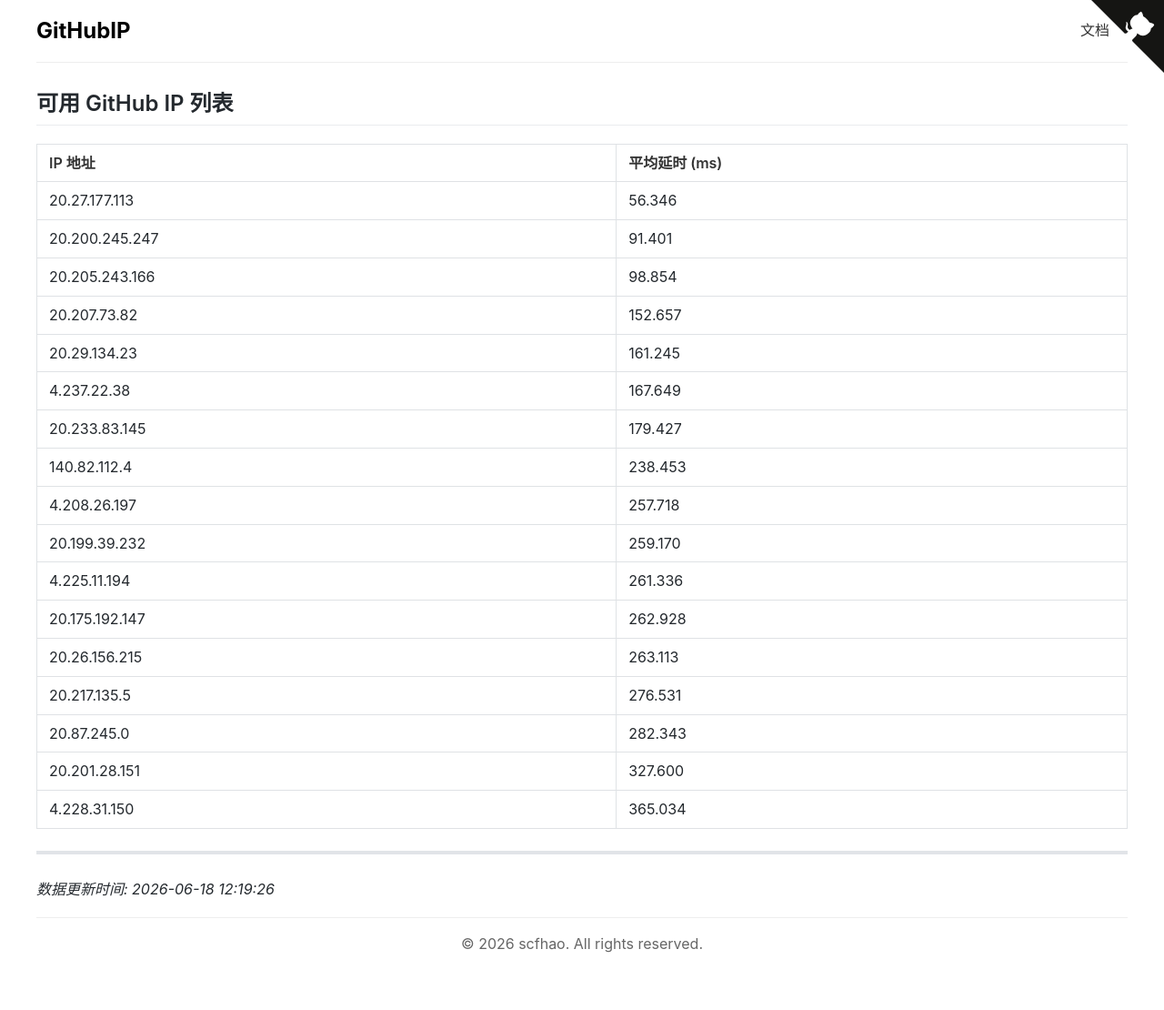
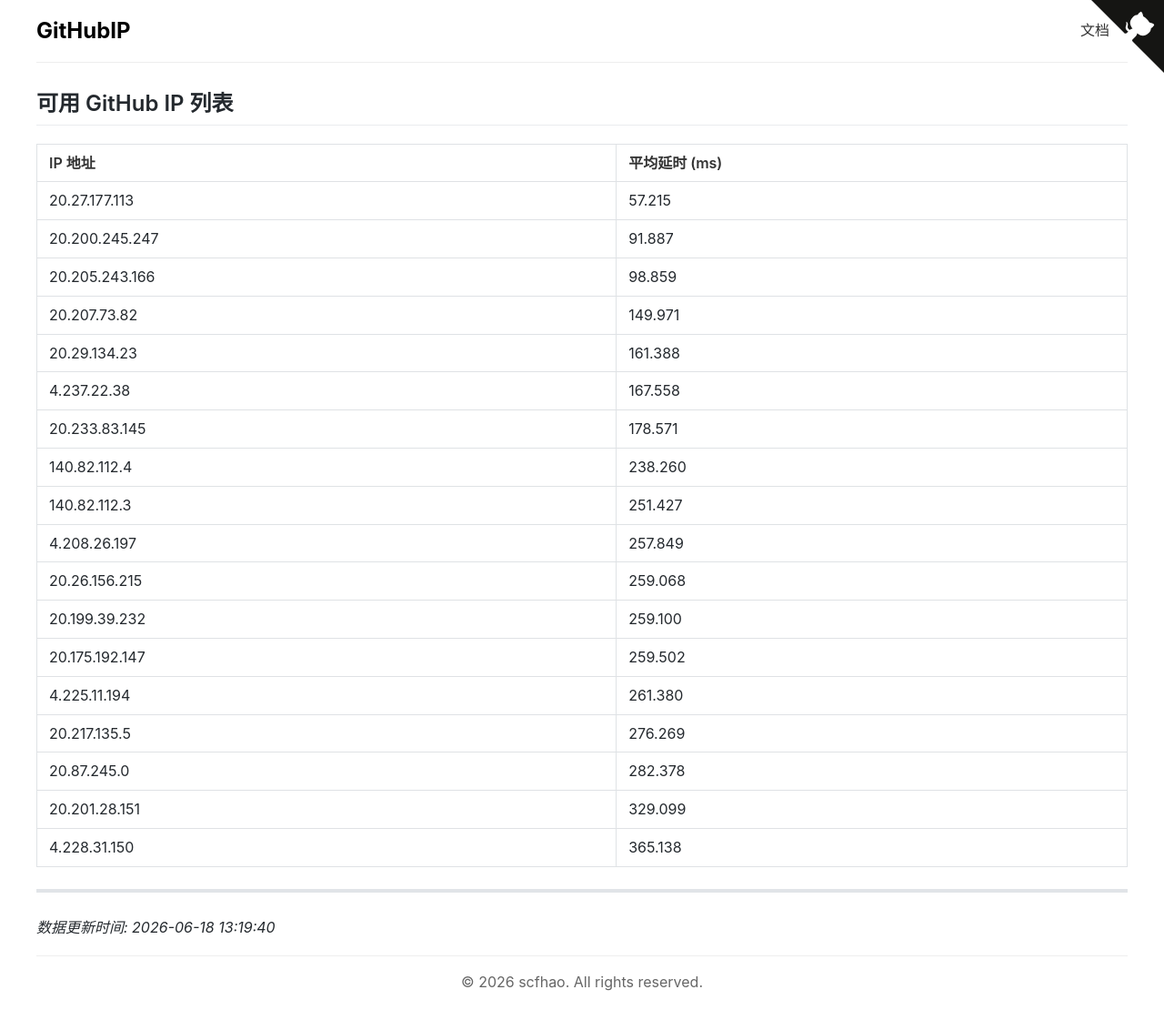
Before and after one commit to scfhao/GitHubIP, a Jekyll site: the page built from index.md, in a window 1280 px wide. Shown: the whole page at 91% size. Built offline with Jekyll 4.4.1, drawn with Linux system fonts in a browser that asks for light colours; before the commit the page ends 1068 px from its top, so only the background shows below that.

Commit message:
自动脚本执行 - 2026-06-18 13:19:40

```diff
--- a/index.md
+++ b/index.md
@@ -1,31 +1,32 @@
 ---
 layout: home
 title: GitHub IP 列表
-date: 2026-06-18 12:19:26
+date: 2026-06-18 13:19:40
 ---
 
 ## 可用 GitHub IP 列表
 
 | IP 地址 | 平均延时 (ms) |
 |---------|--------------|
-| 20.27.177.113 | 56.346 |
-| 20.200.245.247 | 91.401 |
-| 20.205.243.166 | 98.854 |
-| 20.207.73.82 | 152.657 |
-| 20.29.134.23 | 161.245 |
-| 4.237.22.38 | 167.649 |
-| 20.233.83.145 | 179.427 |
-| 140.82.112.4 | 238.453 |
-| 4.208.26.197 | 257.718 |
-| 20.199.39.232 | 259.170 |
-| 4.225.11.194 | 261.336 |
-| 20.175.192.147 | 262.928 |
-| 20.26.156.215 | 263.113 |
-| 20.217.135.5 | 276.531 |
-| 20.87.245.0 | 282.343 |
-| 20.201.28.151 | 327.600 |
-| 4.228.31.150 | 365.034 |
+| 20.27.177.113 | 57.215 |
+| 20.200.245.247 | 91.887 |
+| 20.205.243.166 | 98.859 |
+| 20.207.73.82 | 149.971 |
+| 20.29.134.23 | 161.388 |
+| 4.237.22.38 | 167.558 |
+| 20.233.83.145 | 178.571 |
+| 140.82.112.4 | 238.260 |
+| 140.82.112.3 | 251.427 |
+| 4.208.26.197 | 257.849 |
+| 20.26.156.215 | 259.068 |
+| 20.199.39.232 | 259.100 |
+| 20.175.192.147 | 259.502 |
+| 4.225.11.194 | 261.380 |
+| 20.217.135.5 | 276.269 |
+| 20.87.245.0 | 282.378 |
+| 20.201.28.151 | 329.099 |
+| 4.228.31.150 | 365.138 |
 
 ---
 
-*数据更新时间: 2026-06-18 12:19:26*
+*数据更新时间: 2026-06-18 13:19:40*
```
